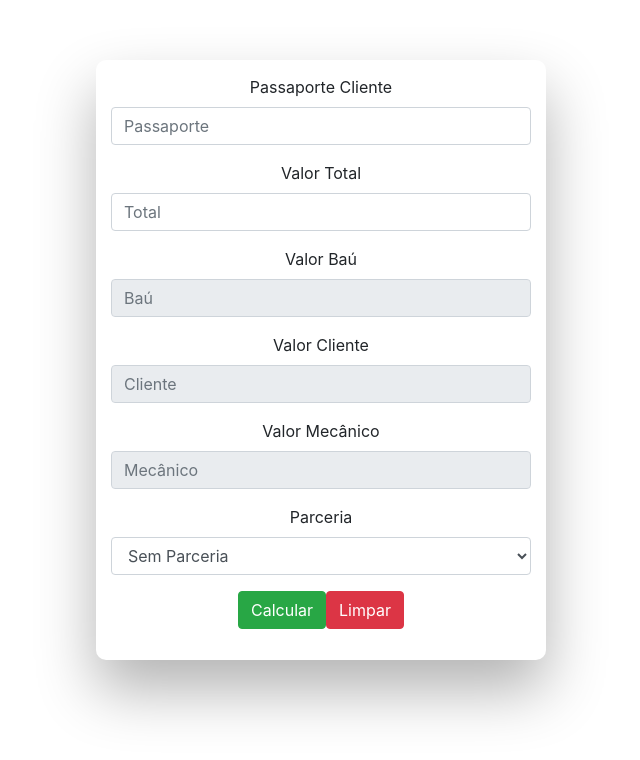
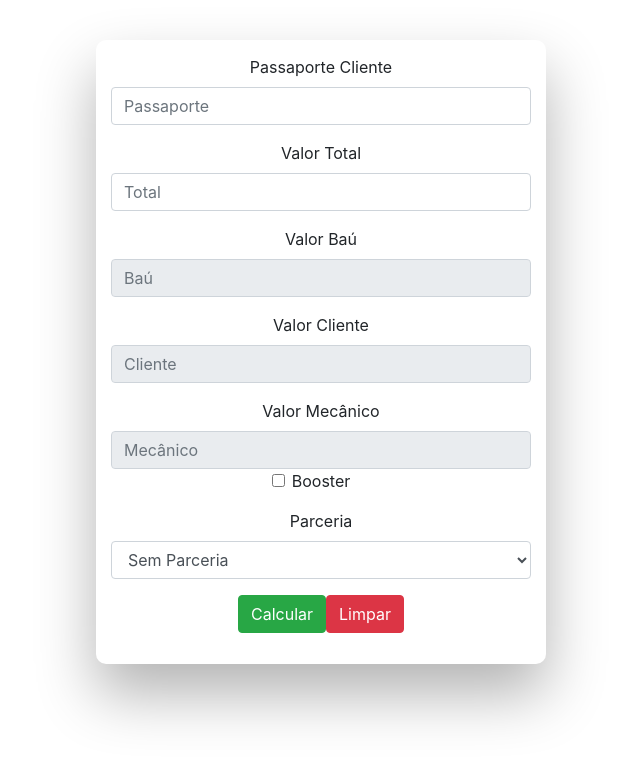
Before and after one commit to GuuilhermeR/Calc-Moto-Clube-RP, an Angular app: page / in a window 1280 px wide. Shown: the top 760 px of the page, without its empty margins (319-959 px from the left). Built offline with nearby package versions, Linux system fonts and the light colour scheme.

Commit message:
Removido Booster cliente.

```diff
--- a/src/app/app.component.css
+++ b/src/app/app.component.css
@@ -36,8 +36,7 @@ h2 {
   width: 100%;
   min-height: 100%;
   padding: 10px;
-  margin-top: 50px;
-  margin-bottom: 50px;
+  margin-top: 30px;
 }
 
 #formContent {
--- a/src/app/app.component.html
+++ b/src/app/app.component.html
@@ -7,38 +7,45 @@
           <input type="number" class="form-control" id="txtPassaporte" placeholder="Passaporte" min="0">
         </span>
       </div>
-
       <div class="form-group">
-        <span tabindex="0" data-toggle="tooltip" title="Valor total sujo">
+        <span tabindex="1" data-toggle="tooltip" title="Valor total sujo">
           <label for="lblValorTotal">Valor Total</label>
           <input type="number" class="form-control" id="txtVlrTotal" placeholder="Total" min="0">
         </span>
       </div>
       <div class="form-group">
-        <span tabindex="0" data-toggle="tooltip" title="Valor a ser guardado no Baú">
+        <span data-toggle="tooltip" title="Valor a ser guardado no Baú">
           <label for="lblValorBau">Valor Baú</label>
           <input type="number" class="form-control" id="txtVlrBau" placeholder="Baú" disabled>
         </span>
       </div>
       <div class="form-group">
-        <span tabindex="0" data-toggle="tooltip" title="Valor a ser entregue ao Cliente">
+        <span data-toggle="tooltip" title="Valor a ser entregue ao Cliente">
           <label for="lblValorCliente">Valor Cliente</label>
           <input type="number" class="form-control" id="txtVlrCliente" placeholder="Cliente" disabled>
         </span>
       </div>
       <div class="form-group">
-        <span tabindex="0" data-toggle="tooltip" title="Sua parte do dinheiro">
+        <span data-toggle="tooltip" title="Sua parte do dinheiro">
           <label for="lblValorMec">Valor Mecânico</label>
           <input type="number" class="form-control" id="txtVlrMec" placeholder="Mecânico" disabled>
         </span>
+        <span tabindex="2" data-toggle="tooltip" title="Só marcar esta opção se você for Booster no nosso Discord.">
+          <input class="form-check-input" type="checkbox" value="" id="chkBoosterMec">
+          <label class="form-check-label" for="lblBooster">
+            Booster
+          </label>
+        </span>
       </div>
       <div class="form-group">
+        <span tabindex="3" data-toggle="tooltip" title="Só marcar esta opção caso o cliente dizer ser parceiro (verificar canal parceiros).">
         <label for="lblParceria">Parceria</label>
         <select class="form-control" id="txtParceria">
           <option value="0">Sem Parceria</option>
-          <option value="1">Com Parceria</option>
+          <option value="1">Parceiro</option>
           <option value="2">Aliança</option>
         </select>
+      </span>
       </div>
       <div class="form-group">
         <button type="button" class="btn btn-success" id="Calcular">Calcular</button>
```
